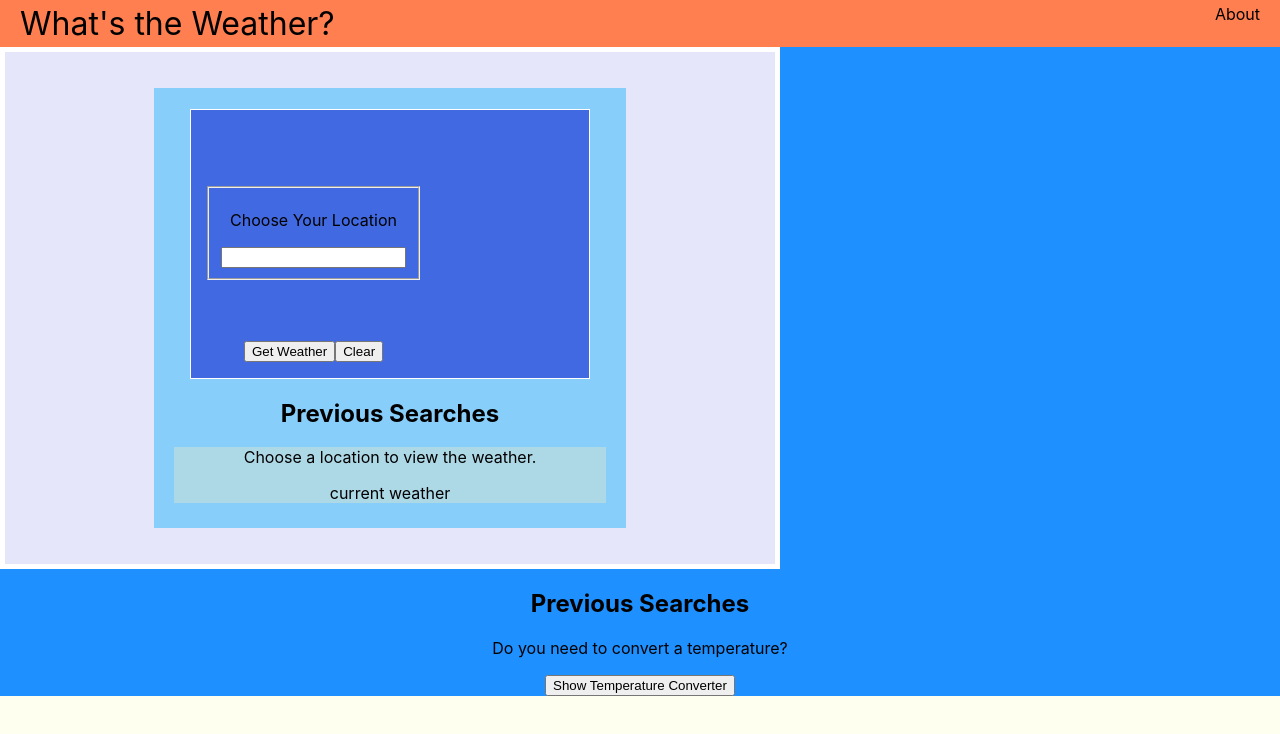
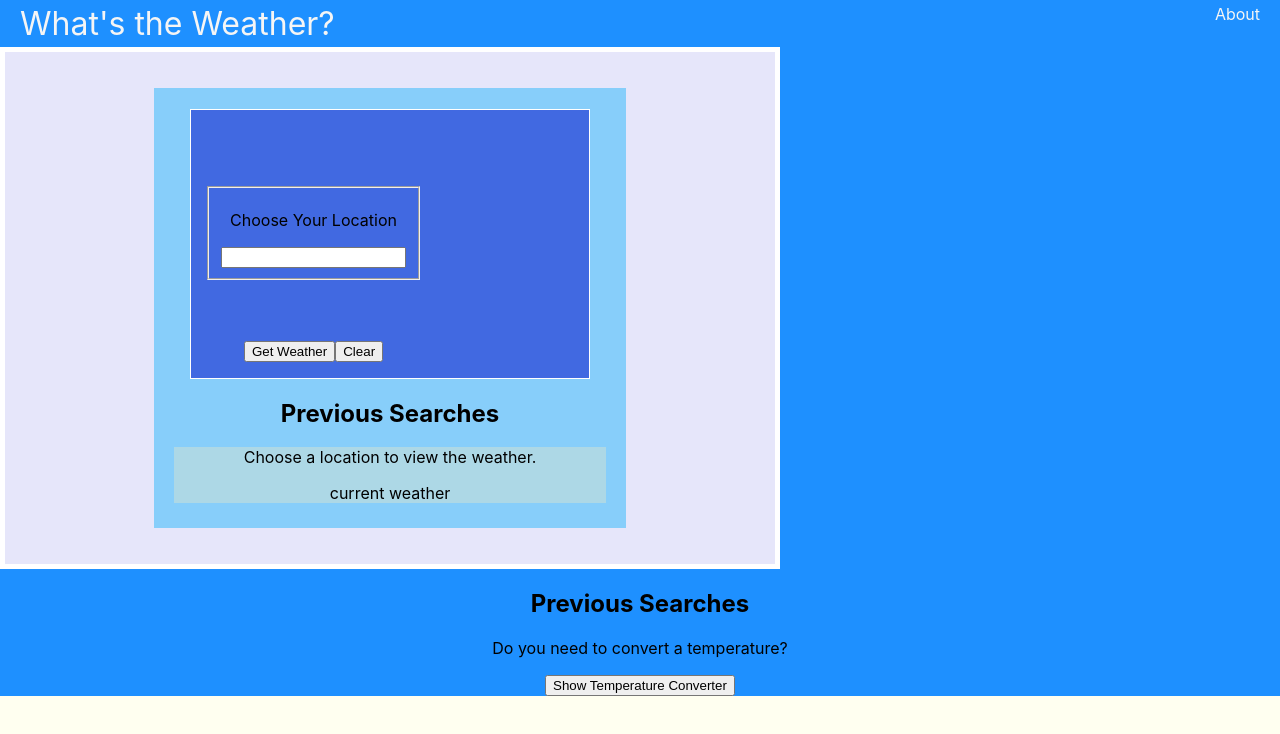
Before and after one commit to JenniferEinstein/weather-app-react, a React (Create React App) app: page /about in a window 1280 px wide. Shown: the top 734 px of the page. Built offline with nearby package versions, Linux system fonts and the light colour scheme.

Commit message:
change colors

```diff
--- a/src/components/common/styles.css
+++ b/src/components/common/styles.css
@@ -16,8 +16,8 @@ ul {
 }
 
 .nav {
-    background-color: coral;
-    color: black;
+    background-color: dodgerblue;
+    color: whitesmoke;
     display: flex;
     justify-content: space-between;
     align-items: stretch;
@@ -49,9 +49,9 @@ ul {
 }
 
 .nav li:hover {
-    background-color: lightsalmon ;
+    background-color: navy ;
 }
 
 nav li.active {
-    background-color: coral;
+    background-color: dodgerblue;
 }
```
Also changed, not shown: Notes.txt.
